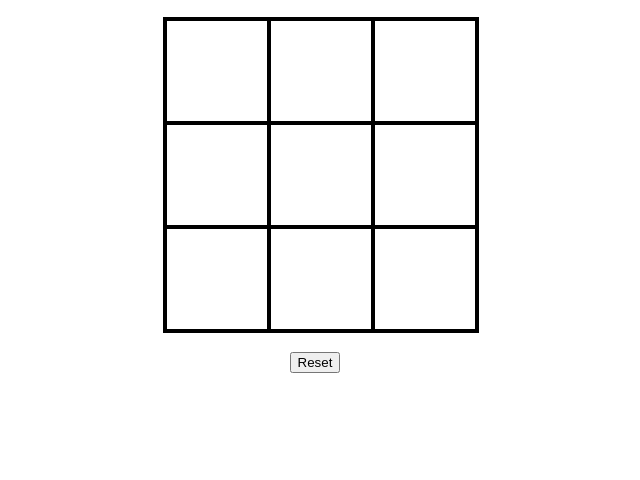
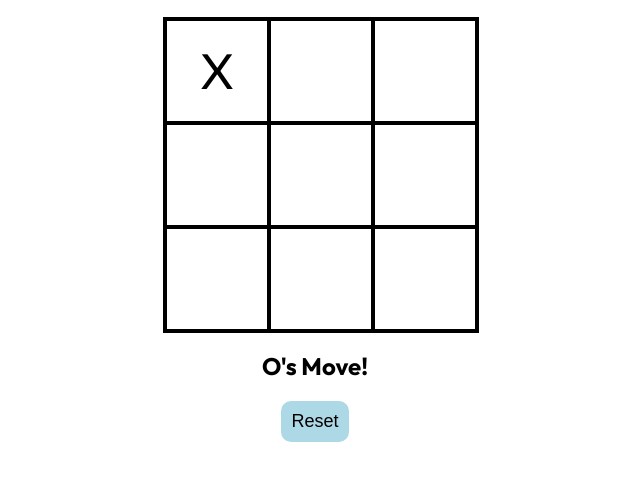
Before and after one commit to bojidardimitrov03-beep/tic-tac-toe, a plain HTML site: page Index.html in a window 1280 px wide. Both pictures are taken after a click on the element 542 px from the left and 134 px from the top of the page. Shown: the part 64-544 px from the top of the page, without its empty margins (325-965 px from the left). Drawn offline with Linux system fonts and the light colour scheme.

Commit message:
the tic tac toe is done

```diff
--- a/Script.js
+++ b/Script.js
@@ -1,3 +1,93 @@
-(function (){
-    console.log("Това се изпълнява веднага!");
-})();
+const cells = document.querySelectorAll(".cell");
+const statusText = document.querySelector("#statusText");
+const resetBtn = document.querySelector("#resetBtn");
+
+let positions = ["", "", "", "", "", "", "", "", ""];
+let currentPlayer = "X";
+let gameRunning = true;
+
+const winConditions = [
+    [0, 1, 2],
+    [3, 4, 5],
+    [6, 7, 8],
+    [0, 3, 6],
+    [1, 4, 7],
+    [2, 5, 8],
+    [0, 4, 8],
+    [2, 4, 6]
+]
+
+function checkWinner() {
+    winConditions.forEach((condition) => {
+        cellA = positions[condition[0]];
+        cellB = positions[condition[1]];
+        cellC = positions[condition[2]];
+        if (cellA !== "" && cellA === cellB && cellB === cellC) {
+            gameRunning = false;
+            statusText.textContent = `${cellA} wins!`;
+
+        }
+    })
+    if (!positions.includes("") && gameRunning) {
+        gameRunning = false;
+        statusText.textContent = "It's a Draw!";
+
+    }
+
+}
+
+function cellClicked(event) {
+    const clickedCell = event.target;
+    const index = Number(clickedCell.getAttribute("cellIndex"));
+
+    if (gameRunning && positions[index] === "") {
+        positions[index] = currentPlayer;
+        clickedCell.textContent = currentPlayer;
+        checkWinner();
+
+        if (gameRunning) {
+            changePlayer();
+        }
+    }
+
+}
+
+function changePlayer(){
+    if (currentPlayer === "X") {
+        currentPlayer = "O";
+        statusText.textContent = `${currentPlayer}'s Move!`
+    } else {
+        currentPlayer = "X";
+        statusText.textContent = `${currentPlayer}'s Move!`
+    }
+}
+
+function startGame() {
+    // Reset game state
+    positions = ["", "", "", "", "", "", "", "", ""];
+    currentPlayer = "X";
+    gameRunning = true;
+    statusText.textContent = `${currentPlayer}'s turn`;
+
+    // Add event listeners to cells
+    cells.forEach(cell => {
+        cell.addEventListener("click", cellClicked);
+    });
+
+    // Add event listener to reset button
+    resetBtn.addEventListener("click", resetGame);
+}
+
+function resetGame() {
+    positions = ["", "", "", "", "", "", "", "", ""];
+    currentPlayer = "X";
+    gameRunning = true;
+    statusText.textContent = `${currentPlayer}'s turn`;
+
+    // Clear all cells visually
+    cells.forEach(cell => {
+        cell.textContent = "";
+    });
+}
+
+startGame();
--- a/Styles.css
+++ b/Styles.css
@@ -22,3 +22,17 @@
     width: 300px;
     margin: auto;
 }
+
+#resetBtn {
+    background-color: lightblue;
+    border-radius: 10px;
+    border: none;
+    font-size: 18px;
+    padding: 10px;
+    cursor: pointer;
+    transition: all 0.3s ease;
+}
+
+#resetBtn:hover {
+    filter: brightness(0.8);
+}
```
